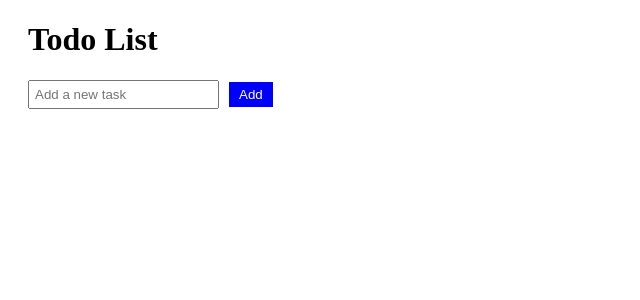
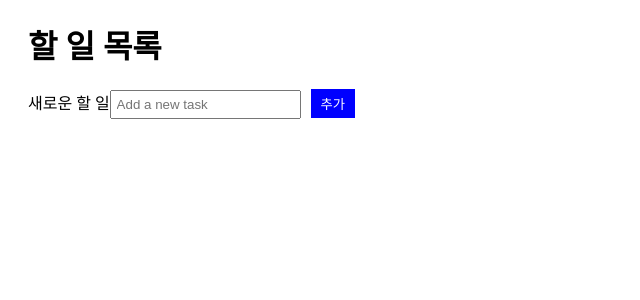
Before and after one commit to witch-factory/toy-project-monorepo, a React (Vite) app in the folder apps/todo-client/: page / in a window 1280 px wide. Shown: the top 300 px of the page, without its empty margins (0-640 px from the left). Built offline with nearby package versions, Linux system fonts and the light colour scheme.

Commit message:
form을 이용해서 todoList 접근성 개선

```diff
--- a/apps/todo-client/src/App.tsx
+++ b/apps/todo-client/src/App.tsx
@@ -11,7 +11,8 @@ function App() {
 	const [todos, setTodos] = useState<Todo[]>([]);
 	const [newTodoValue, setNewTodoValue] = useState<string>("");
 
-	const addTodo = () => {
+	const addTodo = (e: React.FormEvent) => {
+		e.preventDefault();
 		if (newTodoValue.trim()) {
 			setTodos([
 				...todos,
@@ -35,33 +36,51 @@ function App() {
 
 	return (
 		<main className="todo-app">
-			<h1>Todo List</h1>
+			<h1>할 일 목록</h1>
+			<form onSubmit={addTodo} className="todo-form" aria-label="Add Todo Form">
+				<label htmlFor="new-todo" className="sr-only">
+					새로운 할 일
+				</label>
 				<input
+					id="new-todo"
 					type="text"
 					value={newTodoValue}
 					onChange={(e) => setNewTodoValue(e.target.value)}
 					placeholder="Add a new task"
 					className="todo-input"
+					aria-label="New Task Input"
 				/>
-			<button onClick={addTodo} className="todo-add-button" type="button">
-				Add
+				<button className="todo-add-button" type="submit">
+					추가
 				</button>
-			<ul className="todo-list">
+			</form>
+			<ul className="todo-list" aria-live="polite">
 				{todos.map((todo) => (
 					<li key={todo.id} className="todo-item">
-						<span
-							onKeyDown={() => toggleTodo(todo.id)}
-							onClick={() => toggleTodo(todo.id)}
+						<div className="todo-container">
+							<input
+								id={`todo-${todo.id}`}
+								type="checkbox"
+								checked={todo.completed}
+								onChange={() => toggleTodo(todo.id)}
+								className="todo-checkbox"
+								aria-labelledby={`todo-label-${todo.id}`}
+							/>
+							<label
+								id={`todo-label-${todo.id}`}
+								htmlFor={`todo-${todo.id}`}
 								className={`todo-text ${todo.completed ? "completed" : ""}`}
 							>
 								{todo.text}
-						</span>
+							</label>
+						</div>
 						<button
 							type="button"
 							onClick={() => deleteTodo(todo.id)}
 							className="todo-delete-button"
+							aria-label={`Delete ${todo.text}`}
 						>
-							Delete
+							삭제
 						</button>
 					</li>
 				))}
```
Lines whose indentation alone changed are shown as unchanged.
